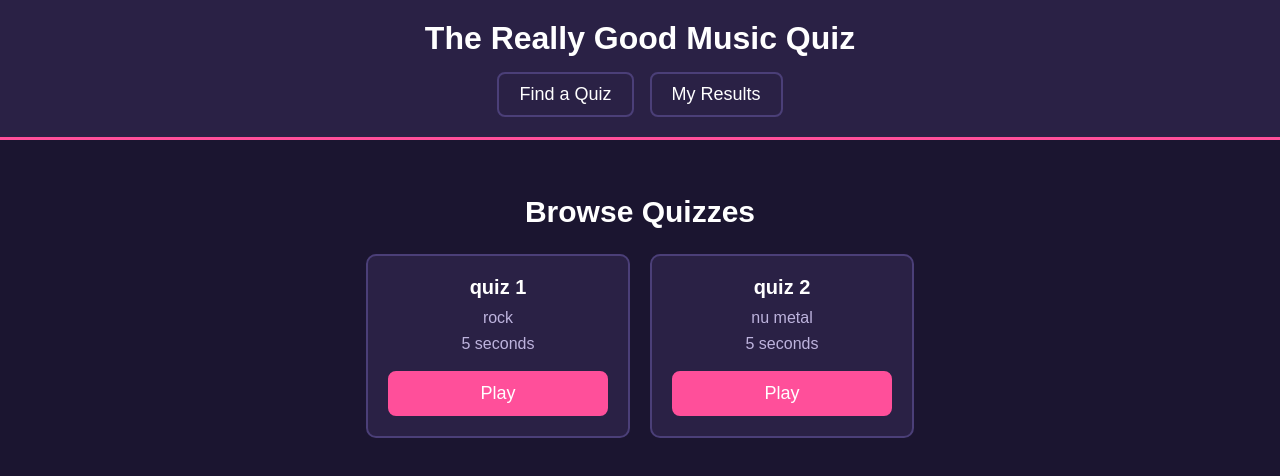
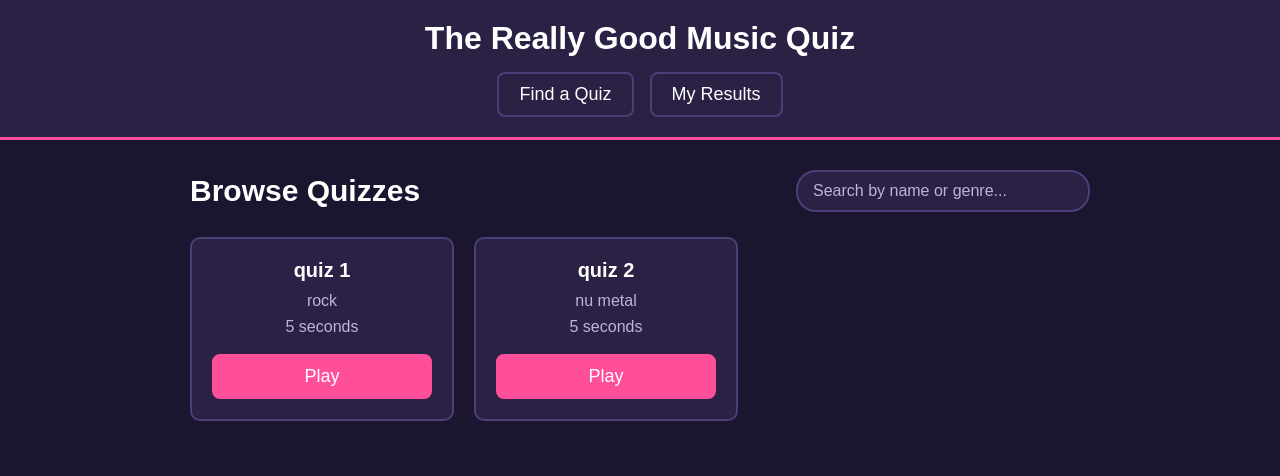
Before and after one commit to LiamIsCoding/thereallygoodmusicquiz, a React (Vite) app: page / in a window 1280 px wide. Shown: the top 476 px of the page. Built offline with nearby package versions, Linux system fonts and the light colour scheme.

Commit message:
M2: add search bar to browse page

```diff
--- a/src/BrowserPage.jsx
+++ b/src/BrowserPage.jsx
@@ -5,12 +5,39 @@ import quizData from './quizzes.json'
 function BrowserPage({setPage, setQuiz}) {
   const quizzes = Object.entries(quizData)
 
+  // what the user has typed in the search bar
+  const [search, setSearch] = useState('')
+
+  // only keep the quizzes whose name or genre contains the search text
+  const filteredQuizzes = quizzes.filter(([index, {name, genre}]) => {
+    const text = search.toLowerCase()
+    return name.toLowerCase().includes(text) || genre.toLowerCase().includes(text)
+  })
+
   return (
     <>
       <div className="body">
-        <h2 id="list-heading">Browse Quizzes</h2>
+
+        {/* heading on the left, search bar on the right */}
+        <div className="browse-top">
+          <h2 id="list-heading">Browse Quizzes</h2>
+
+          {/* the search bar is controlled by state: typing updates `search` and the list re-renders */}
+          <input
+            type="text"
+            className="search-bar"
+            placeholder="Search by name or genre..."
+            aria-label="Search quizzes"
+            value={search}
+            onChange={(e) => setSearch(e.target.value)}
+          />
+        </div>
+
+        {/* message shown when nothing matches the search */}
+        {filteredQuizzes.length === 0 && <p className="no-results">No quizzes found.</p>}
+
         <ul>
-          {quizzes.map(([index, {name, genre, timer}]) => (
+          {filteredQuizzes.map(([index, {name, genre, timer}]) => (
             <li key={index} className="quiz-card">
               <h3 className="quiz-name">{name}</h3>
               <p>{genre}</p>
--- a/src/styles/browser_page.css
+++ b/src/styles/browser_page.css
@@ -10,7 +10,7 @@ ul {
   margin: 0;
   display: flex;
   flex-wrap: wrap;
-  justify-content: center;
+  justify-content: flex-start;
   gap: 20px;
 }
 
@@ -47,3 +47,42 @@ ul {
   background-color: white;
   color: black;
 }
+
+/* top row: heading on the left, search bar on the right */
+.browse-top {
+  display: flex;
+  justify-content: space-between;
+  align-items: center;
+  flex-wrap: wrap;
+  gap: 15px;
+  margin-bottom: 25px;
+}
+
+.browse-top #list-heading {
+  margin: 0;
+}
+
+/* search bar */
+.search-bar {
+  width: 260px;
+  padding: 10px 15px;
+  font-size: 16px;
+  color: var(--text);
+  background-color: var(--card);
+  border: 2px solid var(--border);
+  border-radius: 20px;
+}
+
+.search-bar::placeholder {
+  color: var(--muted);
+}
+
+.search-bar:focus {
+  outline: none;
+  border-color: var(--accent);
+}
+
+.no-results {
+  color: var(--muted);
+  font-size: 20px;
+}
```
